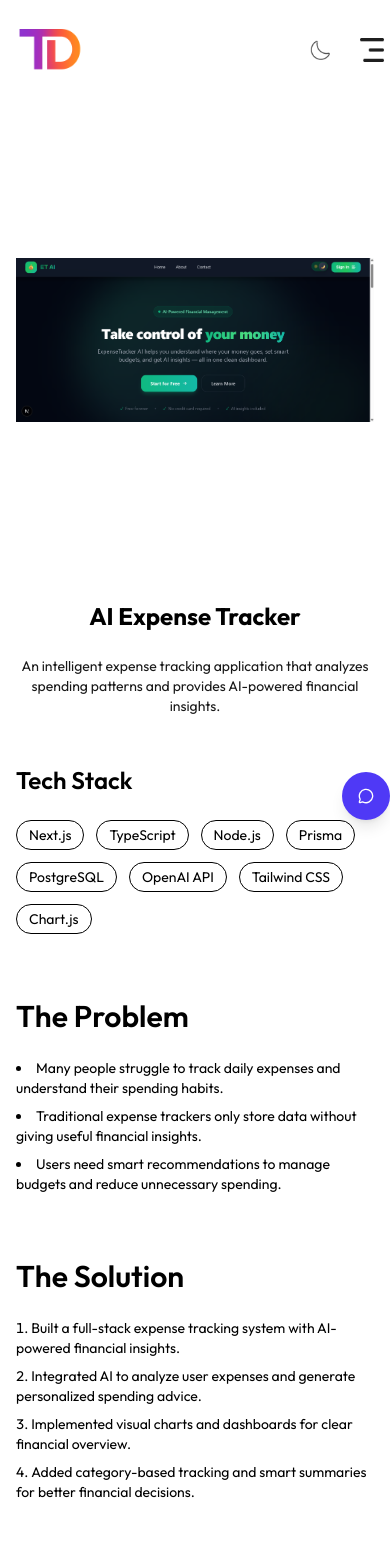
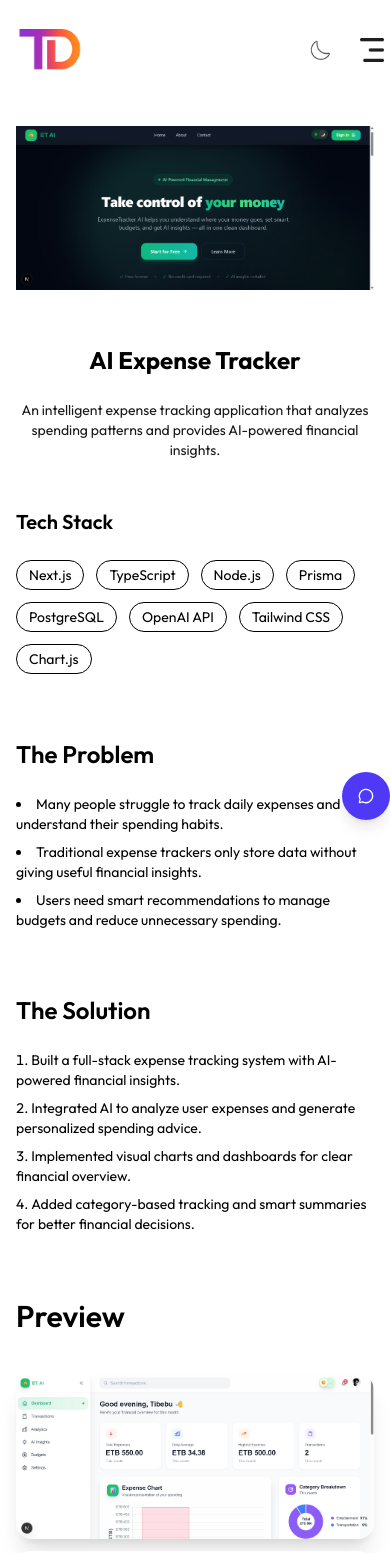
Before and after one commit to Oliad12/my-portifolio, a Next.js app: page /projects/ai-expense-tracker in a window 390 px wide. Shown: the top 1553 px of the page. Built offline with nearby package versions, Linux system fonts and the light colour scheme; a web font is replaced by a local one.

Commit message:
fix:  solve conflict of project responsive and assets

```diff
--- a/app/projects/[slug]/page.tsx
+++ b/app/projects/[slug]/page.tsx
@@ -29,8 +29,8 @@ export default function ProjectDetail() {
   }
 
   return (
-    <div className="w-full mt-18 px-4 md:px-[10%] lg:px-[14%] py-12 scroll-mt-20">
-      <section className="relative w-full aspect-video h-110 overflow-hidden rounded-x">
+    <div className="w-full mt-16 px-4 md:px-[10%] lg:px-[14%] py-12 scroll-mt-20">
+      <section className="relative w-full h-48 sm:h-72 md:h-[450px] overflow-hidden rounded-xl">
         <Image
           src={project.bgImage}
           alt={project.title}
@@ -49,7 +49,7 @@ export default function ProjectDetail() {
       </div>
       {project.techStack && (
         <section className="mb-16 mt-12">
-          <h2 className="text-2xl md:text-3xl font-semibold mb-6">
+          <h2 className="text-xl sm:text-2xl md:text-3xl font-semibold mb-6">
             Tech Stack
           </h2>
           <div className="flex flex-wrap gap-3">
@@ -70,7 +70,7 @@ export default function ProjectDetail() {
 
       {project.problem && (
         <section className="mb-16">
-          <h2 className="text-3xl md:text-4xl font-semibold mb-6">
+          <h2 className="text-2xl sm:text-3xl md:text-4xl font-semibold mb-6">
             The Problem
           </h2>
           <ul className="list-disc list-inside space-y-2 text-foreground font-Ovo text-sm sm:text-base md:text-lg">
@@ -90,7 +90,7 @@ export default function ProjectDetail() {
 
       {project.solution && (
         <section className="mb-16">
-          <h2 className="text-3xl md:text-4xl font-semibold mb-6">
+          <h2 className="text-2xl sm:text-3xl md:text-4xl font-semibold mb-6">
             The Solution
           </h2>
           <ul className="list-decimal list-inside space-y-2 text-foreground font-Ovo text-sm sm:text-base md:text-lg">
@@ -107,7 +107,6 @@ export default function ProjectDetail() {
           </ul>
         </section>
       )}
-
       {project.screenshots && project.screenshots.length > 0 && (
         <section className="mb-20">
           <h2 className="text-3xl md:text-4xl font-semibold mb-10">Preview</h2>
@@ -134,7 +133,7 @@ export default function ProjectDetail() {
 
       {project.outcome && (
         <section className="mb-20">
-          <h2 className="text-3xl md:text-4xl font-semibold mb-6">Results</h2>
+          <h2 className="text-2xl sm:text-3xl md:text-4xl font-semibold mb-6">Results</h2>
           <ul className="list-disc list-inside space-y-2 text-foreground font-Ovo text-sm sm:text-base md:text-lg">
             {project.outcome.map((item: string, index: number) => (
               <motion.li
@@ -156,7 +155,7 @@ export default function ProjectDetail() {
             <TooltipTrigger asChild>
               <Button size="icon" variant="secondary" asChild>
                 <Link href={project.gitUrl || "#"} target="_blank">
-                  <Github className="h-10 w-10 cursor-pointer rounded-full" />
+                  <Github className="h-5 w-5" />
                 </Link>
               </Button>
             </TooltipTrigger>
@@ -167,7 +166,7 @@ export default function ProjectDetail() {
             <TooltipTrigger asChild>
               <Button size="icon" variant="secondary" asChild>
                 <Link href={project.previewUrl || "#"} target="_blank">
-                  <ExternalLink className="h-10 w-10 cursor-pointer" />
+                  <ExternalLink className="h-5 w-5" />
                 </Link>
               </Button>
             </TooltipTrigger>
--- a/assets/assets.ts
+++ b/assets/assets.ts
@@ -72,7 +72,7 @@ export const workData: {
     description: "A high-performance personal portfolio built with Next.js 16 and Tailwind CSS.",
     bgImage: "/porti.png",
     gitUrl: "https://github.com/Oliad12/my-portifolio.git",
-    previewUrl: "https://tibe-port.vercel.app/",
+    previewUrl: "https://tibebudere.vercel.app/",
     type: "Full-Stack",
     problem: [
       "Needed a professional online presence to showcase projects and attract freelance/remote opportunities.",
@@ -229,7 +229,7 @@ export const workData: {
   description: "A full-stack real-time event ticketing platform built for the Ethiopian market, with Chapa (ETB) payments, smart queue system, QR ticket scanning, and a peer-to-peer resale marketplace.",
   bgImage: "/projects/ticket/homet.png",
   gitUrl: "https://github.com/Oliad12/ticket-marketplace-saas.git",
-  previewUrl: "https://ticketr.vercel.app",
+  previewUrl: "https://ticket-marketplace-saas.vercel.app",
   type: "SaaS",
   problem: [
     "Ethiopian event organizers had no local ticketing platform that supports ETB payments via Chapa.",
```
